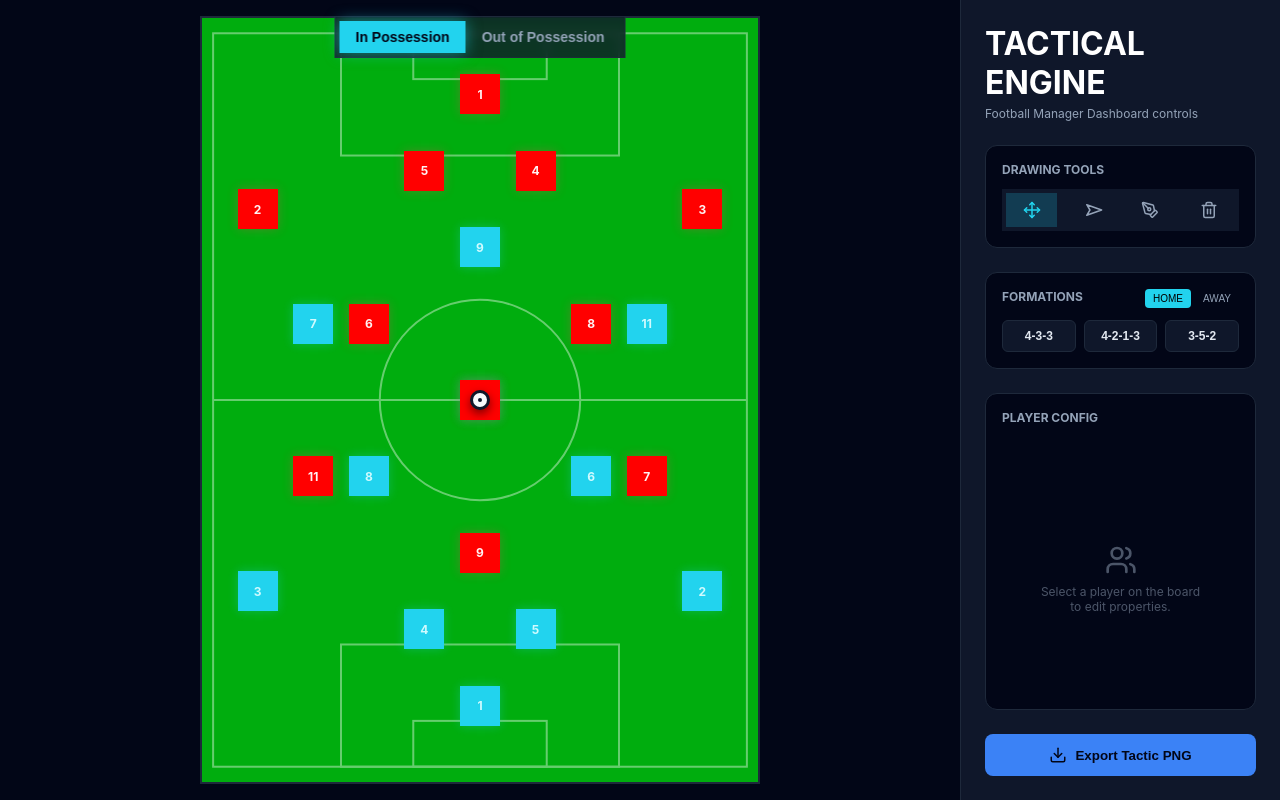
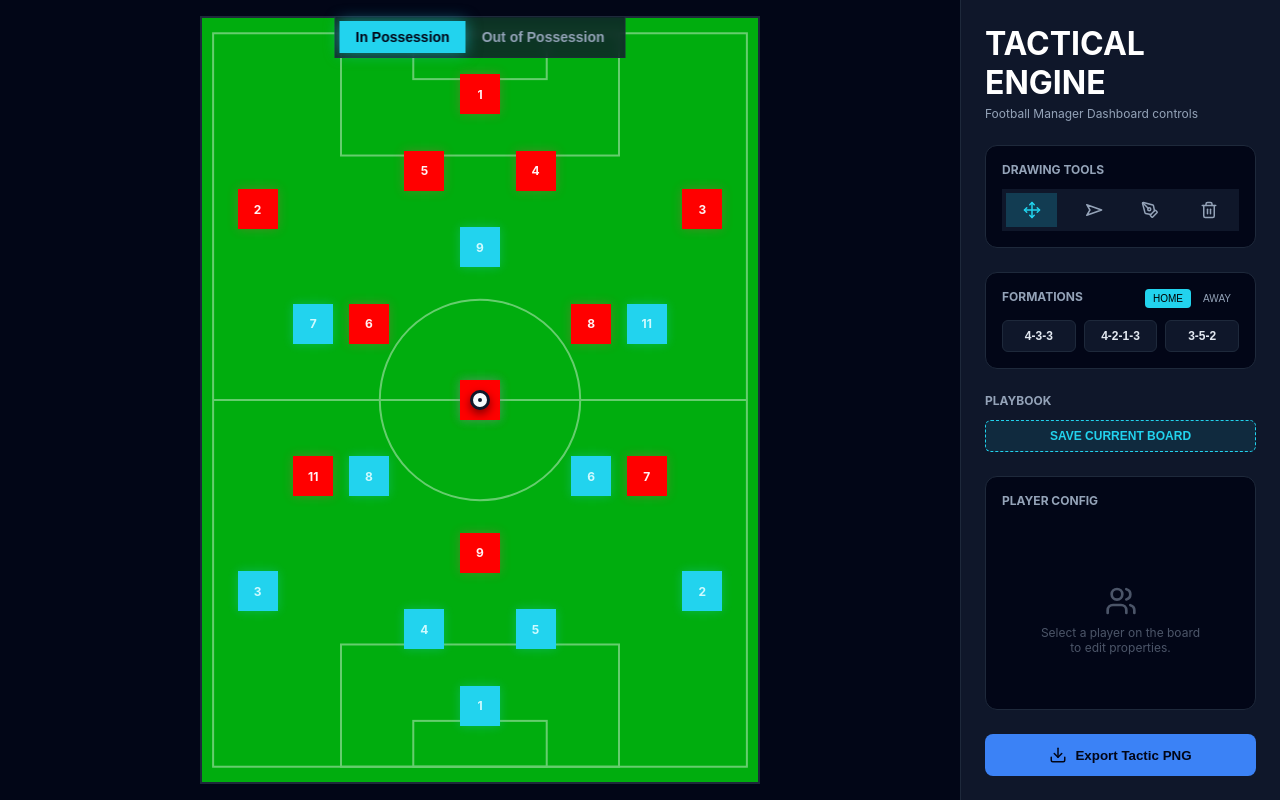
Before and after one commit to abdulgafarabdurrasheed/tactics-board, a React (Vite) app: page / in a window 1280 px wide. Built offline with nearby package versions, Linux system fonts and the light colour scheme.

Commit message:
Added tactic board saving/reuse

```diff
--- a/src/App.css
+++ b/src/App.css
@@ -184,3 +184,62 @@
     display: none;
   }
 }
+
+.playbook-list {
+  display: flex;
+  flex-direction: column;
+  gap: 0.5rem;
+  margin-top: 1rem;
+}
+
+.play-item {
+  display: flex;
+  background-color: var(--bg-dark);
+  border: 1px solid var(--bg-panel);
+  border-radius: 0.375rem;
+  overflow: hidden;
+}
+
+.play-load-btn {
+  flex: 1;
+  padding: 0.5rem;
+  text-align: left;
+  background: transparent;
+  border: none;
+  color: var(--text-main);
+  font-size: 0.75rem;
+  font-weight: bold;
+  cursor: pointer;
+  transition: background 0.2s;
+}
+.play-load-btn:hover {
+  background-color: rgba(34, 211, 238, 0.1);
+}
+
+.play-delete-btn {
+  padding: 0.5rem;
+  background: transparent;
+  border: none;
+  border-left: 1px solid var(--bg-panel);
+  color: var(--text-muted);
+  cursor: pointer;
+}
+.play-delete-btn:hover { color: var(--accent-rose); background-color: rgba(244, 63, 94, 0.1); }
+
+.save-play-btn {
+  width: 100%;
+  padding: 0.5rem;
+  background-color: rgba(34, 211, 238, 0.1);
+  color: var(--accent-cyan);
+  border: 1px dashed var(--accent-cyan);
+  border-radius: 0.375rem;
+  font-weight: bold;
+  font-size: 0.75rem;
+  cursor: pointer;
+  text-transform: uppercase;
+  transition: all 0.2s;
+}
+.save-play-btn:hover {
+  background-color: var(--accent-cyan);
+  color: var(--bg-darker);
+}
--- a/src/App.tsx
+++ b/src/App.tsx
@@ -2,7 +2,7 @@ import FootballField from "./components/FootballField";
 import "./App.css";
 import { useState, useRef, useEffect } from "react";
 import { FORMATIONS, ROLES, generateInitialPlayers } from "./constants";
-import type { Player, Phase, ToolType, Arrow, TeamType, Coordinates } from "./types";
+import type { Player, Phase, ToolType, Arrow, TeamType, Coordinates, SavedPlay } from "./types";
 import html2canvas from 'html2canvas';
 import {
   Move,
@@ -11,13 +11,14 @@ import {
   Trash2,
   Users,
   Download,
-  ShieldAlert,
+  X,
   Check,
 } from "lucide-react";
 
 const SAVED_PLAYERS_KEY = "tactics_board_layers";
 const SAVED_ARROWS_KEY = "tactics_board_arrows";
 const SAVED_BALL_KEY = "tactics_board_ball";
+const SAVED_PLAYS_KEY = "tactics_board_saved_plays";
 
 const loadSavedPlayers = (): Player[] => {
   const saved = localStorage.getItem(SAVED_PLAYERS_KEY);
@@ -41,6 +42,13 @@ const loadSavedBall = (): Coordinates => {
   return { x: 50, y: 50 };
 }
 
+const loadSavedPlays = (): SavedPlay[] => {
+  const saved = localStorage.getItem(SAVED_PLAYS_KEY);
+  if (saved) {
+    try { return JSON.parse(saved); } catch (e) { console.error("Failed to parse saved plays", e); }
+  } return [];
+};
+
 
 function App() {
   const [players, setPlayers] = useState<Player[]>(loadSavedPlayers);
@@ -51,6 +59,7 @@ function App() {
   const [toastMessage, setToastMessage] = useState<string | null>(null);
   const [activeTab, setActiveTab] = useState<'field' | 'dashboard'>('field');
   const [ballPosition, setBallPosition] = useState<Coordinates>(loadSavedBall);
+  const [savedPlays, setSavedPlays] = useState<SavedPlay[]>(loadSavedPlays);
   const [drawState, setDrawState] = useState({
     isDrawing: false,
     startX: 0,
@@ -127,6 +136,30 @@ function App() {
   const selectedPlayer = players.find(p => p.id === selectedPlayerId);
   const clearArrows = () => setArrows([]);
 
+  const saveCurrentPlay = () => {
+    const newPlay: SavedPlay = {
+      id: Date.now().toString(),
+      name: `Tactic ${savedPlays.length + 1}`,
+      players: JSON.parse(JSON.stringify(players)),
+      arrows: JSON.parse(JSON.stringify(arrows)),
+      ballPosition: { ...ballPosition },
+      phase,
+    }
+    setSavedPlays(prev => [...prev, newPlay]);
+  };
+
+  const loadPlay = (play: SavedPlay) => {
+    setPlayers(JSON.parse(JSON.stringify(play.players)));
+    setArrows(JSON.parse(JSON.stringify(play.arrows)));
+    setBallPosition({ ...play.ballPosition });
+    setPhase(play.phase);
+    setTool('select');
+  };
+
+  const deletePlay = (id: string, e: React.MouseEvent) => {
+    e.stopPropagation();
+    setSavedPlays(prev => prev.filter(p => p.id !== id));
+  }
   const [dragged, setDragged] = useState({
     isDragging: false,
     id: null as string | null,
@@ -148,6 +181,9 @@ function App() {
   useEffect(() => {
     localStorage.setItem(SAVED_BALL_KEY, JSON.stringify(ballPosition));
   }, [ballPosition]);
+  useEffect(() => {
+    localStorage.setItem(SAVED_PLAYS_KEY, JSON.stringify(savedPlays));
+  }, [savedPlays]);
 
   const getCoordinates = (
     e: globalThis.MouseEvent | globalThis.TouchEvent | React.PointerEvent,
@@ -433,6 +469,28 @@ function App() {
           </div>
         </div>
 
+        <div className="config-">
+          <h2 className="tools-header">Playbook</h2>
+          <button onClick={saveCurrentPlay} className="save-play-btn">
+            Save current Board
+          </button>
+
+          {savedPlays.length > 0 && (
+            <div className="playbook-list">
+              {savedPlays.map(play => (
+                <div key={play.id} className="play-item">
+                  <button onClick={() => loadPlay(play)} className="play-load-btn">
+                    {play.name}
+                  </button>
+                  <button onClick={(e) => deletePlay(play.id, e)} className="play-del-btn flex items-center justify-center">
+                    <X size={14} />
+                  </button>
+                </div>
+              ))}
+            </div>
+          )}
+        </div>
+
         <div className="config-card" style={{ flex: 1 }}>
           <h2 className="tools-header">Player Config</h2>
           {selectedPlayer ? (
```
Also changed, not shown: src/types.ts (+9 -0 lines).
